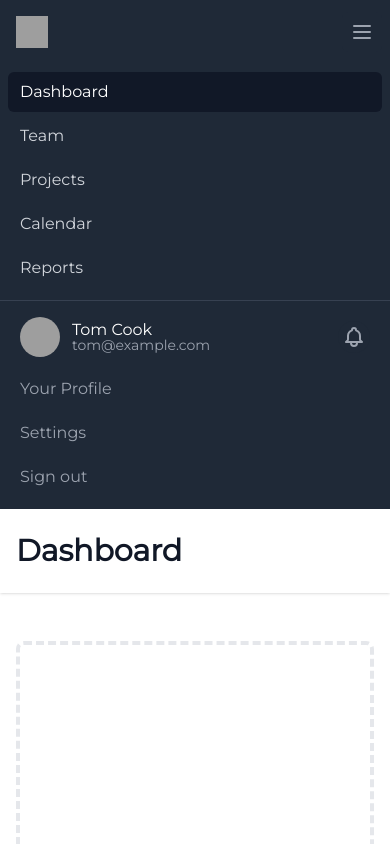
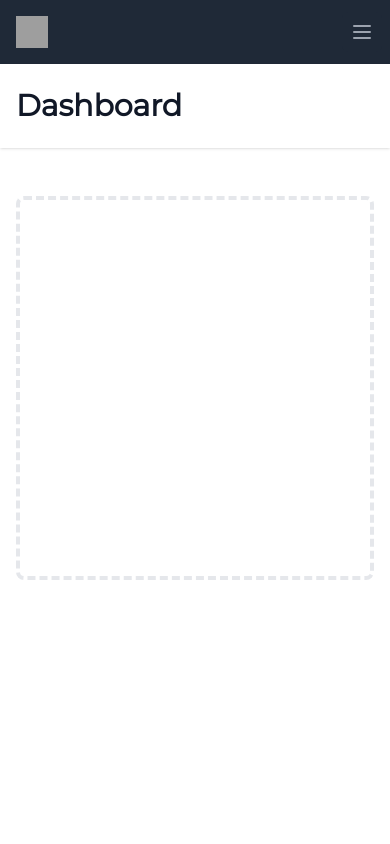
Before and after one commit to kocierik/animalHouse, a React (Create React App) app in the folder front-office/: page / in a window 390 px wide. Shown: the top 844 px of the page. Built offline with nearby package versions, Linux system fonts and the light colour scheme; grey boxes are pictures that could not be loaded; a web font is replaced by a local one.

Commit message:
feat: fix mobile navbar

```diff
--- a/front-office/src/views/common/Navbar.tsx
+++ b/front-office/src/views/common/Navbar.tsx
@@ -7,7 +7,14 @@ const Navbar = () => {
   const showInfo = () => {
     setInfoProfile(!infoProfile)
   }
-
+  const [infoProfileMobile, setInfoProfileMobile] = useState(false)
+  const showInfoMobile = () => {
+    setInfoProfileMobile(!infoProfileMobile)
+  }
+  const [nav, setNar] = useState(false)
+  const showNav = () => {
+    setNar(!nav)
+  }
   return (
     <div className="">
       <nav className="bg-gray-800">
@@ -140,6 +147,7 @@ const Navbar = () => {
             </div>
             <div className="-mr-2 flex md:hidden">
               <button
+              onClick={showNav}
                 type="button"
                 className="bg-gray-800 inline-flex items-center justify-center p-2 rounded-md text-gray-400 hover:text-white hover:bg-gray-700 focus:outline-none focus:ring-2 focus:ring-offset-2 focus:ring-offset-gray-800 focus:ring-white"
                 aria-controls="mobile-menu"
@@ -172,7 +180,7 @@ const Navbar = () => {
             </div>
           </div>
         </div>
-
+        {(nav &&
         <div className="md:hidden" id="mobile-menu">
           <div className="px-2 pt-2 pb-3 space-y-1 sm:px-3">
             <a
@@ -180,38 +188,31 @@ const Navbar = () => {
               className="bg-gray-900 text-white block px-3 py-2 rounded-md text-base font-medium"
               aria-current="page"
             >
-              Dashboard
+              <Link to="/">Dashboard</Link>
             </a>
 
             <a
               href="#"
               className="text-gray-300 hover:bg-gray-700 hover:text-white block px-3 py-2 rounded-md text-base font-medium"
             >
-              Team
+              <Link to="/service/">Service</Link>
             </a>
 
             <a
               href="#"
               className="text-gray-300 hover:bg-gray-700 hover:text-white block px-3 py-2 rounded-md text-base font-medium"
             >
-              Projects
+                           <Link to="/shopping/">Shopping</Link>
             </a>
 
             <a
               href="#"
               className="text-gray-300 hover:bg-gray-700 hover:text-white block px-3 py-2 rounded-md text-base font-medium"
             >
-              Calendar
-            </a>
-
-            <a
-              href="#"
-              className="text-gray-300 hover:bg-gray-700 hover:text-white block px-3 py-2 rounded-md text-base font-medium"
-            >
-              Reports
+                            <Link to="/community/">Community</Link>
             </a>
           </div>
-          <div className="pt-4 pb-3 border-t border-gray-700">
+          <div className="pt-4 pb-3 border-t border-gray-700" onClick={showInfoMobile}>
             <div className="flex items-center px-5">
               <div className="flex-shrink-0">
                 <img
@@ -246,6 +247,7 @@ const Navbar = () => {
                 </svg>
               </button>
             </div>
+            {(infoProfileMobile &&
             <div className="mt-3 px-2 space-y-1">
               <a
                 href="#"
@@ -268,9 +270,11 @@ const Navbar = () => {
                 Sign out
               </a>
             </div>
+            )}
           </div>
         </div>
-      </nav>
+      )}
+          </nav>
     </div>
   )
 }
```
